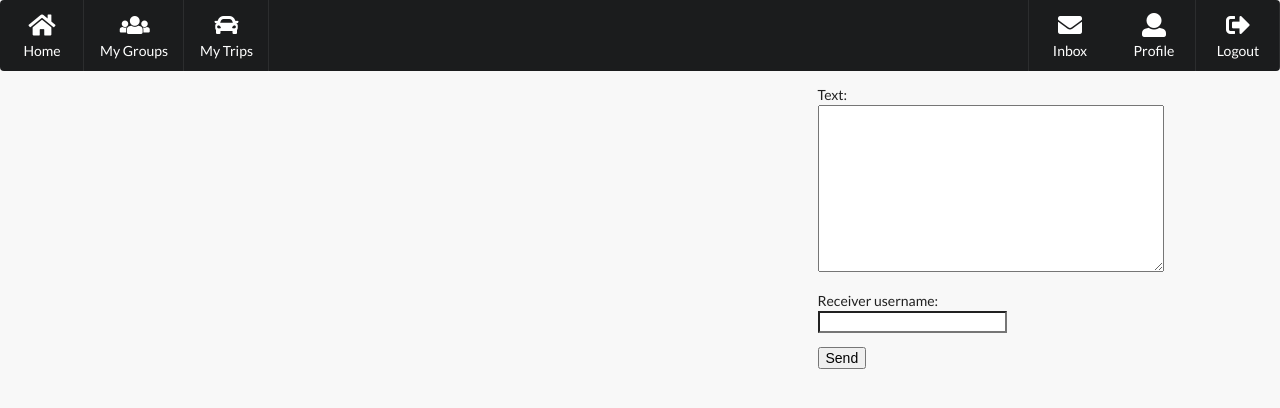
After one commit to moein99/Carpooling, a Django app: page /account/mail/ in a window 1280 px wide. The commit adds this page. Shown: the top 408 px of the page. Run offline with Django 3.2, Linux system fonts and the light colour scheme; the visitor is signed in with stand-in values (Sample User, id 1).

Commit message:
implements mail

```diff
--- a/carpooling/account/forms.py
+++ b/carpooling/account/forms.py
@@ -1,6 +1,6 @@
 from django import forms
 
-from account.models import Member
+from account.models import Member, Mail
 
 
 class ForgotPasswordForm(forms.Form):
@@ -62,6 +62,21 @@ class LoginForm(forms.ModelForm):
         }
 
 
+class MailForm(forms.ModelForm):
+    receiver_username = forms.CharField(max_length=30)
+
+    class Meta:
+        fields = ('text', 'receiver', 'sender', 'sent_time', 'receiver_username')
+        model = Mail
+
+        exclude = ('sender', 'sent_time', 'receiver')
+
+    def clean(self):
+        cleaned_data = super(MailForm, self).clean()
+        check_username_validity(cleaned_data.get('receiver_username'))
+        return cleaned_data
+
+
 def check_passwords_equality(password, confirm_password):
     if password != confirm_password:
         raise forms.ValidationError(
--- /dev/null
+++ b/carpooling/account/mail.py
@@ -0,0 +1,39 @@
+from django.urls import reverse
+from django.utils import timezone
+
+from django.contrib.auth.decorators import login_required
+from django.http import HttpResponseBadRequest
+from django.shortcuts import render, redirect
+
+from account.forms import MailForm
+from account.models import Member
+from .views import is_user_exists
+
+
+class InboxHandler:
+
+    @staticmethod
+    @login_required
+    def handle_inbox(request):
+        if request.method == "GET":
+            return InboxHandler.do_get_inbox(request)
+        elif request.method == "POST":
+            return InboxHandler.do_post_inbox(request)
+
+    @staticmethod
+    def do_get_inbox(request):
+        user_mails = request.user.inbox.all()
+        return render(request, 'inbox.html', {'mails': user_mails, 'mail_form': MailForm()})
+
+    @staticmethod
+    def do_post_inbox(request):
+        mail_form = MailForm(data=request.POST)
+        if mail_form.is_valid() and is_user_exists(mail_form.data['receiver_username']):
+            print(mail_form.errors)
+            mail_obj = mail_form.save(commit=False)
+            mail_obj.sender = request.user
+            mail_obj.receiver = Member.objects.get(username=request.POST['receiver_username'])
+            mail_obj.sent_time = timezone.now()
+            mail_obj.save()
+            return redirect(reverse('account:user-inbox'))
+        return HttpResponseBadRequest("invalid mail")
--- a/carpooling/account/models.py
+++ b/carpooling/account/models.py
@@ -4,8 +4,12 @@ from django.core.validators import MaxLengthValidator, MinLengthValidator
 from django.db import models
 
 
-# Create your models here.
+class Member(AbstractUser):
+    username_validator = [UnicodeUsernameValidator, MaxLengthValidator(30), MinLengthValidator(5)]
 
 
-class Member(AbstractUser):
-    username_validator = [UnicodeUsernameValidator, MaxLengthValidator(30), MinLengthValidator(5)] # delete validators
+class Mail(models.Model):
+    text = models.TextField()
+    sender = models.ForeignKey(Member, on_delete=models.SET_NULL, related_name="outbox", null=True)
+    receiver = models.ForeignKey(Member, on_delete=models.SET_NULL, related_name="inbox", null=True)
+    sent_time = models.DateTimeField(auto_now_add=True)
--- /dev/null
+++ b/carpooling/account/templates/inbox.html
@@ -0,0 +1,32 @@
+{% extends 'base.html' %}
+
+{% block body %}
+    <div class="ui centered grid">
+        <div class="eight wide column">
+            <div class="ui internally celled grid">
+                {% for mail in mails %}
+                    <div class="row">
+                        <div class="two wide column">
+                            <div class="item">
+                                <img class="ui avatar large circular image" src="" alt="prof">
+                                <div class="content">
+                                    {{ mail.sender.username }}
+                                </div>
+                            </div>
+                        </div>
+                        <div class="fourteen wide column">
+                            <div class="content">{{ mail.text }}</div>
+                        </div>
+                    </div>
+                {% endfor %}
+            </div>
+        </div>
+        <div class="four wide column">
+            <form method="POST">
+                {% csrf_token %}
+                {{ mail_form.as_p }}
+                <input type="submit" value="Send">
+            </form>
+        </div>
+    </div>
+{% endblock %}
--- a/carpooling/account/urls.py
+++ b/carpooling/account/urls.py
@@ -1,5 +1,6 @@
 from django.urls import path
 from . import views
+from .mail import InboxHandler
 
 app_name = "account"
 urlpatterns = [
@@ -8,4 +9,5 @@ urlpatterns = [
     path('logout/', views.logout, name='logout'),
     path('password/', views.PasswordHandler.handle, name='password'),
     path('profile/', views.profile, name='user_profile'),
+    path('mail/', InboxHandler.handle_inbox, name='user-inbox'),
 ]
--- a/carpooling/root/templates/base.html
+++ b/carpooling/root/templates/base.html
@@ -38,6 +38,7 @@
     <div id="body_container">
         {% block body %}{% endblock %}
     </div>
+
 </div>
 
 </body>
--- a/carpooling/root/templates/logged_in.html
+++ b/carpooling/root/templates/logged_in.html
@@ -13,7 +13,11 @@
         <i class="car icon"></i>
         My Trips
     </a>
-    <a  href="{% url 'account:user_profile' %}" class="right floated item" id="menu_item">
+    <a  href="{% url 'account:user-inbox' %}" class="right floated item" id="menu_item">
+        <i class="mail icon"></i>
+        Inbox
+    </a>
+    <a  href="{% url 'account:user_profile' %}" class="floated item" id="menu_item">
         <i class="user icon"></i>
         Profile
     </a>
--- a/carpooling/root/templates/not_logged_in.html
+++ b/carpooling/root/templates/not_logged_in.html
@@ -5,8 +5,12 @@
             <i class="home icon"></i>
             Home
     </a>
-    <a href="{% url 'account:login' %}" class="item" id="menu_item">
+    <a href="{% url 'account:login' %}" class="right floated item" id="menu_item">
         <i class="sign-in icon"></i>
         Login
     </a>
+    <a href="{% url 'account:signup' %}" class="item" id="menu_item">
+        <i class="id card icon"></i>
+        Sign Up
+    </a>
 {% endblock %}
```
Also changed, not shown: carpooling/account/views.py (+3 -4 lines), carpooling/account/migrations/0002_mail.py (added), carpooling/account/migrations/0003_auto_20190804_1440.py (added).
